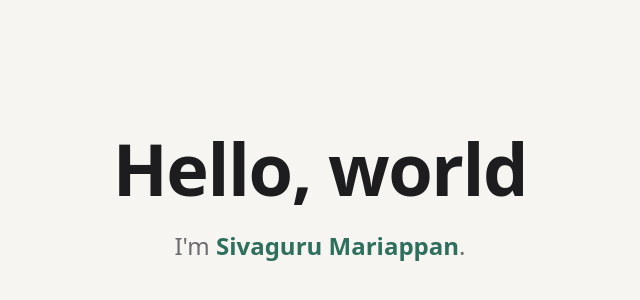
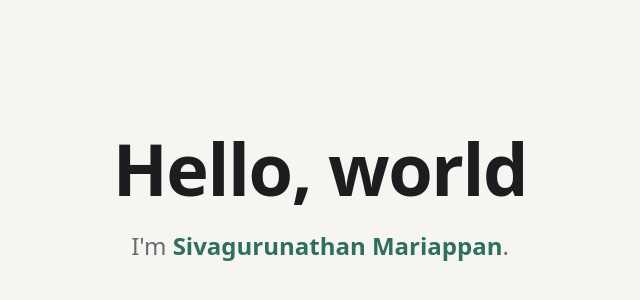
Before and after one commit to jtechsiva/portfolio, a plain HTML site: page index.html in a window 1280 px wide. Shown: the part 210-510 px from the top of the page, without its empty margins (320-960 px from the left). Drawn offline with Linux system fonts and the light colour scheme.

Commit message:
Update name from Sivaguru Mariappan to Sivagurunathan Mariappan

```diff
--- a/index.html
+++ b/index.html
@@ -46,7 +46,7 @@
 <body>
   <main>
     <h1>Hello, world</h1>
-    <p>I'm <strong>Sivaguru Mariappan</strong>.</p>
+    <p>I'm <strong>Sivagurunathan Mariappan</strong>.</p>
   </main>
 </body>
 </html>
```
